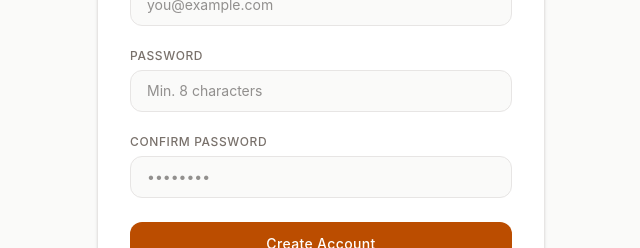
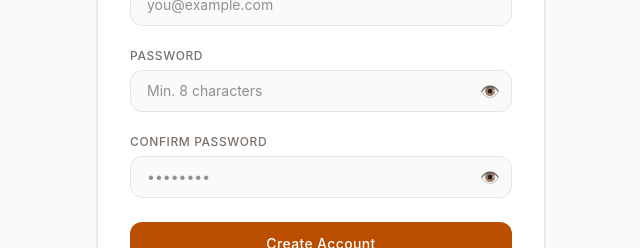
Before and after one commit to desivar/genea-saas-platform, a React (Vite) app in the folder frontend/: page /register in a window 1280 px wide. Shown: the part 485-733 px from the top of the page, without its empty margins (319-959 px from the left). Built offline with nearby package versions, Linux system fonts and the light colour scheme.

Commit message:
updated RegisterPage.tsx

```diff
--- a/frontend/src/pages/RegisterPage.tsx
+++ b/frontend/src/pages/RegisterPage.tsx
@@ -16,6 +16,8 @@ export default function RegisterPage() {
   });
   const [error, setError] = useState('');
   const [isLoading, setIsLoading] = useState(false);
+  const [showPassword, setShowPassword] = useState(false);
+  const [showConfirmPassword, setShowConfirmPassword] = useState(false);
 
   const handleChange = (e: React.ChangeEvent<HTMLInputElement>) => {
     setForm({ ...form, [e.target.name]: e.target.value });
@@ -159,30 +161,50 @@ export default function RegisterPage() {
               />
             </div>
 
+            {/* Password Field with functional toggle visibility */}
             <div>
               <label className="text-xs font-medium text-stone-500 uppercase tracking-wider">Password</label>
+              <div className="relative mt-1">
                 <input
-                type="password"
+                  type={showPassword ? 'text' : 'password'}
                   name="password"
                   value={form.password}
                   onChange={handleChange}
                   required
                   placeholder="Min. 8 characters"
-                className="mt-1 w-full px-4 py-2.5 bg-stone-50 border border-stone-200 rounded-xl text-stone-800 text-sm focus:outline-none focus:border-amber-400 transition-colors"
+                  className="w-full px-4 py-2.5 bg-stone-50 border border-stone-200 rounded-xl text-stone-800 text-sm focus:outline-none focus:border-amber-400 transition-colors pr-10"
                 />
+                <button
+                  type="button"
+                  onClick={() => setShowPassword(prev => !prev)}
+                  className="absolute right-3 top-1/2 -translate-y-1/2 text-stone-400 hover:text-stone-600 transition-colors"
+                >
+                  {showPassword ? '🙈' : '👁️'}
+                </button>
+              </div>
             </div>
 
+            {/* Confirm Password Field with functional toggle visibility */}
             <div>
               <label className="text-xs font-medium text-stone-500 uppercase tracking-wider">Confirm Password</label>
+              <div className="relative mt-1">
                 <input
-                type="password"
+                  type={showConfirmPassword ? 'text' : 'password'}
                   name="confirmPassword"
                   value={form.confirmPassword}
                   onChange={handleChange}
                   required
                   placeholder="••••••••"
-                className="mt-1 w-full px-4 py-2.5 bg-stone-50 border border-stone-200 rounded-xl text-stone-800 text-sm focus:outline-none focus:border-amber-400 transition-colors"
+                  className="w-full px-4 py-2.5 bg-stone-50 border border-stone-200 rounded-xl text-stone-800 text-sm focus:outline-none focus:border-amber-400 transition-colors pr-10"
                 />
+                <button
+                  type="button"
+                  onClick={() => setShowConfirmPassword(prev => !prev)}
+                  className="absolute right-3 top-1/2 -translate-y-1/2 text-stone-400 hover:text-stone-600 transition-colors"
+                >
+                  {showConfirmPassword ? '🙈' : '👁️'}
+                </button>
+              </div>
             </div>
 
             <button
```
Lines whose indentation alone changed are shown as unchanged.
